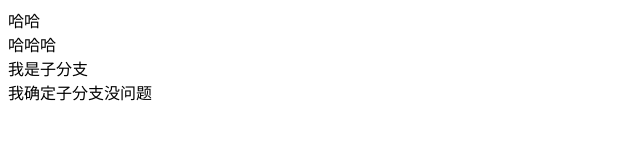
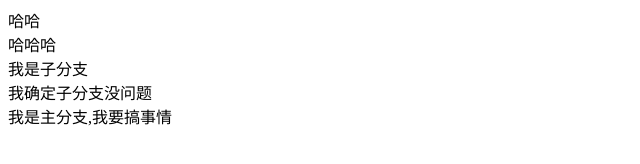
Before and after one commit to wanglian-520/learngit, a plain HTML site: page index.html in a window 1280 px wide. Shown: the whole page, without its empty margins (0-640 px from the left). Drawn offline with Linux system fonts and the light colour scheme.

Commit message:
搞事情

```diff
--- a/index.html
+++ b/index.html
@@ -10,5 +10,7 @@
     <div>哈哈哈</div>
     <div>我是子分支</div>
     <div>我确定子分支没问题</div>
+
+    <div>我是主分支,我要搞事情</div>
 </body>
 </html>
```
